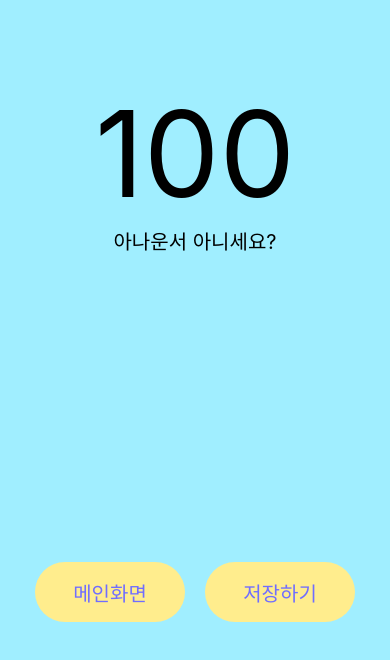
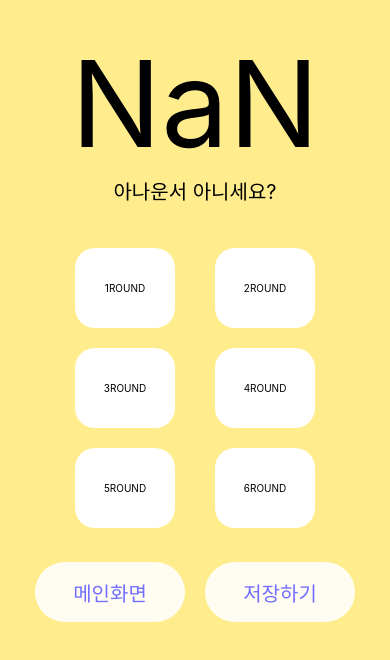
Before and after one commit to ksarangee/madcamp_week3, a React Native app in the folder Wangbambbang_fe/: screen /Score in a window 390 px wide. Shown: the part 132-792 px from the top of the page. Built offline with nearby package versions, Linux system fonts and the light colour scheme.

Commit message:
scorepage

```diff
--- a/Wangbambbang_fe/src/PlayingScreen1.tsx
+++ b/Wangbambbang_fe/src/PlayingScreen1.tsx
@@ -35,6 +35,7 @@ const getRandomElements = (array: string[], count: number) => {
 const PlayingScreen1: React.FunctionComponent<Props> = ({ navigation, route }) => {
     const [progress, setProgress] = useState(new Animated.Value(0));
     const [scripts, setScripts] = useState<string[]>([]);
+    const [scores, setScores] = useState<number[]>([]); // 점수를 저장할 상태
     const { hasPermission } = route.params;
     const [recording, setRecording] = useState(false);
     const [recordingFinished, setRecordingFinished] = useState(false);
@@ -102,15 +103,18 @@ const PlayingScreen1: React.FunctionComponent<Props> = ({ navigation, route }) =
                 audioData: base64String,
                 script: scripts[0]
             });
-            const { score } = response.data;
+            let { score } = response.data;
 
-            if (!isNaN(score)) {
-                console.log('Score:', score);
-                navigation.navigate('Playing2', { scripts: scripts.slice(1) });
-            } else {
-                console.error('Invalid score:', score);
-                Alert.alert('Error', 'Invalid score received from server');
+            if (isNaN(score)) {
+                score = "1.00";
             }
+
+            console.log('Score:', score);
+            setScores([...scores, score]); // 점수를 배열에 추가
+
+            navigation.navigate('Playing2', { scores: [...scores, score], scripts: scripts.slice(1) });
+
+
         } catch (error: any) {
             if (error.response) {
                 console.error('Error response:', error.response.data);
--- a/Wangbambbang_fe/src/PlayingScreen2.tsx
+++ b/Wangbambbang_fe/src/PlayingScreen2.tsx
@@ -40,6 +40,7 @@ const PlayingScreen2: React.FunctionComponent<Props> = ({ navigation, route }) =
     const [audioPath] = useState(`${AudioUtils.DocumentDirectoryPath}/test.aac`);
     const [timerFinished, setTimerFinished] = useState(false);
     const [base64String, setBase64String] = useState('');
+    const [scores, setScores] = useState<number[]>(route.params?.scores || []);
 
     const getDuration = (script: string) => {
         return shortScript.includes(script) ? 2000 : 4000;
@@ -101,15 +102,17 @@ const PlayingScreen2: React.FunctionComponent<Props> = ({ navigation, route }) =
                 audioData: base64String,
                 script: scripts[0]
             });
-            const { score } = response.data;
+            let { score } = response.data;
 
-            if (!isNaN(score)) {
-                console.log('Score:', score);
-                navigation.navigate('Playing3', { scripts: scripts.slice(1) });
-            } else {
-                console.error('Invalid score:', score);
-                Alert.alert('Error', 'Invalid score received from server');
+            if (isNaN(score)) {
+                score = 1.00;
             }
+
+            console.log('Score:', score);
+            setScores([...scores, score]); // 점수를 배열에 추가
+
+            navigation.navigate('Playing3', { scores: [...scores, score], scripts: scripts.slice(1) });
+
         } catch (error: any) {
             if (error.response) {
                 console.error('Error response:', error.response.data);
--- a/Wangbambbang_fe/src/PlayingScreen3.tsx
+++ b/Wangbambbang_fe/src/PlayingScreen3.tsx
@@ -40,6 +40,7 @@ const PlayingScreen3: React.FunctionComponent<Props> = ({ navigation, route }) =
     const [audioPath] = useState(`${AudioUtils.DocumentDirectoryPath}/test.aac`);
     const [timerFinished, setTimerFinished] = useState(false);
     const [base64String, setBase64String] = useState('');
+    const [scores, setScores] = useState<number[]>(route.params?.scores || []);
 
     const getDuration = (script: string) => {
         return shortScript.includes(script) ? 2000 : 4000;
@@ -101,15 +102,16 @@ const PlayingScreen3: React.FunctionComponent<Props> = ({ navigation, route }) =
                 audioData: base64String,
                 script: scripts[0]
             });
-            const { score } = response.data;
+            let { score } = response.data;
 
-            if (!isNaN(score)) {
-                console.log('Score:', score);
-                navigation.navigate('Playing4', { scripts: scripts.slice(1) });
-            } else {
-                console.error('Invalid score:', score);
-                Alert.alert('Error', 'Invalid score received from server');
+            if (isNaN(score)) {
+                score = 1.00;
             }
+
+            console.log('Score:', score);
+            setScores([...scores, score]); // 점수를 배열에 추가
+
+            navigation.navigate('Playing4', { scores: [...scores, score], scripts: scripts.slice(1) });
         } catch (error: any) {
             if (error.response) {
                 console.error('Error response:', error.response.data);
--- a/Wangbambbang_fe/src/PlayingScreen4.tsx
+++ b/Wangbambbang_fe/src/PlayingScreen4.tsx
@@ -16,8 +16,8 @@ import axios from 'axios';
 
 import { RootStackParamList } from '../App';
 
-type PlayingScreenNavigationProp = StackNavigationProp<RootStackParamList, 'Playing2'>;
-type PlayingScreenRouterProp = RouteProp<RootStackParamList, 'Playing2'>;
+type PlayingScreenNavigationProp = StackNavigationProp<RootStackParamList, 'Playing4'>;
+type PlayingScreenRouterProp = RouteProp<RootStackParamList, 'Playing4'>;
 
 type Props = {
     navigation: PlayingScreenNavigationProp;
@@ -40,6 +40,7 @@ const PlayingScreen4: React.FunctionComponent<Props> = ({ navigation, route }) =
     const [audioPath] = useState(`${AudioUtils.DocumentDirectoryPath}/test.aac`);
     const [timerFinished, setTimerFinished] = useState(false);
     const [base64String, setBase64String] = useState('');
+    const [scores, setScores] = useState<number[]>(route.params?.scores || []);
 
     const getDuration = (script: string) => {
         return shortScript.includes(script) ? 2000 : 4000;
@@ -101,15 +102,16 @@ const PlayingScreen4: React.FunctionComponent<Props> = ({ navigation, route }) =
                 audioData: base64String,
                 script: scripts[0]
             });
-            const { score } = response.data;
+            let { score } = response.data;
 
-            if (!isNaN(score)) {
-                console.log('Score:', score);
-                navigation.navigate('Playing5', { scripts: scripts.slice(1) });
-            } else {
-                console.error('Invalid score:', score);
-                Alert.alert('Error', 'Invalid score received from server');
+            if (isNaN(score)) {
+                score = 1.00;
             }
+
+            console.log('Score:', score);
+            setScores([...scores, score]); // 점수를 배열에 추가
+
+            navigation.navigate('Playing5', { scores: [...scores, score], scripts: scripts.slice(1) });
         } catch (error: any) {
             if (error.response) {
                 console.error('Error response:', error.response.data);
--- a/Wangbambbang_fe/src/PlayingScreen5.tsx
+++ b/Wangbambbang_fe/src/PlayingScreen5.tsx
@@ -16,8 +16,8 @@ import axios from 'axios';
 
 import { RootStackParamList } from '../App';
 
-type PlayingScreenNavigationProp = StackNavigationProp<RootStackParamList, 'Playing4'>;
-type PlayingScreenRouterProp = RouteProp<RootStackParamList, 'Playing4'>;
+type PlayingScreenNavigationProp = StackNavigationProp<RootStackParamList, 'Playing5'>;
+type PlayingScreenRouterProp = RouteProp<RootStackParamList, 'Playing5'>;
 
 type Props = {
     navigation: PlayingScreenNavigationProp;
@@ -40,6 +40,7 @@ const PlayingScreen5: React.FunctionComponent<Props> = ({ navigation, route }) =
     const [audioPath] = useState(`${AudioUtils.DocumentDirectoryPath}/test.aac`);
     const [timerFinished, setTimerFinished] = useState(false);
     const [base64String, setBase64String] = useState('');
+    const [scores, setScores] = useState<string[]>(route.params?.scores || []);
 
     const getDuration = (script: string) => {
         return shortScript.includes(script) ? 2000 : 4000;
@@ -101,15 +102,16 @@ const PlayingScreen5: React.FunctionComponent<Props> = ({ navigation, route }) =
                 audioData: base64String,
                 script: scripts[0]
             });
-            const { score } = response.data;
+            let { score } = response.data;
 
-            if (!isNaN(score)) {
-                console.log('Score:', score);
-                navigation.navigate('Playing6', { scripts: scripts.slice(1) });
-            } else {
-                console.error('Invalid score:', score);
-                Alert.alert('Error', 'Invalid score received from server');
+            if (isNaN(score)) {
+                score = 1.00;
             }
+
+            console.log('Score:', score);
+            setScores([...scores, score]); // 점수를 배열에 추가
+
+            navigation.navigate('Playing6', { scores: [...scores, score], scripts: scripts.slice(1) });
         } catch (error: any) {
             if (error.response) {
                 console.error('Error response:', error.response.data);
--- a/Wangbambbang_fe/src/PlayingScreen6.tsx
+++ b/Wangbambbang_fe/src/PlayingScreen6.tsx
@@ -40,6 +40,8 @@ const PlayingScreen6: React.FunctionComponent<Props> = ({ navigation, route }) =
     const [audioPath] = useState(`${AudioUtils.DocumentDirectoryPath}/test.aac`);
     const [timerFinished, setTimerFinished] = useState(false);
     const [base64String, setBase64String] = useState('');
+    const [scores, setScores] = useState<string[]>(route.params?.scores || []);
+
 
     const getDuration = (script: string) => {
         return shortScript.includes(script) ? 2000 : 4000;
@@ -101,15 +103,17 @@ const PlayingScreen6: React.FunctionComponent<Props> = ({ navigation, route }) =
                 audioData: base64String,
                 script: scripts[0]
             });
-            const { score } = response.data;
+            let { score } = response.data;
 
-            if (!isNaN(score)) {
-                console.log('Score:', score);
-                navigation.navigate('Main');
-            } else {
-                console.error('Invalid score:', score);
-                Alert.alert('Error', 'Invalid score received from server');
+            if (isNaN(score)) {
+                score = 1.00;
             }
+
+            console.log('Score:', score);
+            setScores([...scores, score]); // 점수를 배열에 추가
+
+            navigation.navigate('Score', { scores: [...scores, score]});
+
         } catch (error: any) {
             if (error.response) {
                 console.error('Error response:', error.response.data);
--- a/Wangbambbang_fe/src/ScoreScreen.tsx
+++ b/Wangbambbang_fe/src/ScoreScreen.tsx
@@ -1,5 +1,5 @@
 import LottieView from 'lottie-react-native';
-import React from 'react';
+import React, {useState} from 'react';
 import {
   SafeAreaView,
   ScrollView,
@@ -12,14 +12,36 @@ import {
 } from 'react-native';
 import {StackNavigationProp} from '@react-navigation/stack';
 import {RootStackParamList} from '../App';
+import { RouteProp } from '@react-navigation/native';
 
-type MainScreenNavigationProp = StackNavigationProp<RootStackParamList, 'Main'>;
+type ScoreScreenNavigationProp = StackNavigationProp<RootStackParamList, 'Score'>;
+type ScoreScreenRouterProp = RouteProp<RootStackParamList, 'Score'>;
+
 
 type Props = {
-  navigation: MainScreenNavigationProp;
+  navigation: ScoreScreenNavigationProp;
+  route: ScoreScreenRouterProp;
 };
 
-const ScoreScreen: React.FunctionComponent<Props> = ({navigation}) => {
+const average = (array: (string | number)[]): number => {
+  // 문자열을 숫자로 변환, 숫자는 그대로 유지
+  const numbers = array.map(item => typeof item === "string" ? parseFloat(item) : item);
+
+  // 숫자 배열의 합을 구함
+  const total = numbers.reduce((acc, curr) => acc + curr, 0);
+
+  // 평균 계산
+  return total / numbers.length;
+}
+
+const ScoreScreen: React.FunctionComponent<Props> = ({navigation, route}) => {
+
+  const [scores, setScores] = useState<string[]>(route.params?.scores || []);
+
+  console.log(scores)
+
+  console.log(scores)
+
   return (
     <View style={styles.container}>
       <LottieView
@@ -29,8 +51,41 @@ const ScoreScreen: React.FunctionComponent<Props> = ({navigation}) => {
         loop={false}
       />
       <View style={styles.scoreContainer}>
-        <Text style={styles.scoreText}>100</Text>
+        <Text style={styles.scoreText}>{average(scores)}</Text>
         <Text style={styles.comment}>아나운서 아니세요?</Text>
+      </View>
+
+      <View style = {styles.roundContainer1}>
+        <View style ={styles.round}>
+          <Text style = {styles.roundText}>1ROUND</Text>
+          <Text style = {styles.roundScoreText}>{scores[0]}</Text>
+        </View>
+        <View style ={styles.round}>
+          <Text style = {styles.roundText}>2ROUND</Text>
+          <Text style = {styles.roundScoreText}>{scores[1]}</Text>
+        </View>
+      </View>
+
+      <View style = {styles.roundContainer2}>
+        <View style ={styles.round}>
+          <Text style = {styles.roundText}>3ROUND</Text>
+          <Text style = {styles.roundScoreText}>{scores[2]}</Text>
+        </View>
+        <View style ={styles.round}>
+          <Text style = {styles.roundText}>4ROUND</Text>
+          <Text style = {styles.roundScoreText}>{scores[3]}</Text>
+        </View>
+      </View>
+
+      <View style = {styles.roundContainer3}>
+        <View style ={styles.round}>
+          <Text style = {styles.roundText}>5ROUND</Text>
+          <Text style = {styles.roundScoreText}>{scores[4]}</Text>
+        </View>
+        <View style ={styles.round}>
+          <Text style = {styles.roundText}>6ROUND</Text>
+          <Text style = {styles.roundScoreText}>{scores[5]}</Text>
+        </View>
       </View>
 
       <View style={styles.buttonContainer}>
@@ -44,7 +99,7 @@ const ScoreScreen: React.FunctionComponent<Props> = ({navigation}) => {
           onPress={() =>
             navigation.navigate('Ranking', {
               fromScoreScreen: true,
-              score: 100, // 실제 점수로 대체
+              score: average(scores), // 실제 점수로 대체
             } as const)
           }>
           <Text style={styles.buttonText}>저장하기</Text>
@@ -57,7 +112,7 @@ const ScoreScreen: React.FunctionComponent<Props> = ({navigation}) => {
 const styles = StyleSheet.create({
   container: {
     flex: 1,
-    backgroundColor: '#A0EEFF',
+    backgroundColor: '#FFED8D',
     alignItems: 'center',
   },
   scoreContainer: {
@@ -65,13 +120,46 @@ const styles = StyleSheet.create({
     height: 400,
     alignItems: 'center',
     justifyContent: 'center',
-    marginVertical: 100,
+    marginVertical: 50,
     position: 'absolute',
   },
   scoreText: {
     fontSize: 120,
   },
   comment: {
+    fontSize: 20,
+  },
+  roundContainer1: {
+    flexDirection: 'row',
+    height:80,
+    position: 'absolute',
+    top: 380,
+  },
+  roundContainer2: {
+    flexDirection: 'row',
+    height:80,
+    position: 'absolute',
+    top: 480,
+  },
+  roundContainer3: {
+    flexDirection: 'row',
+    height:80,
+    top: 580,
+    position: 'absolute',
+  },
+  round: {
+    width: 100,
+    height: 80,
+    backgroundColor: 'white',
+    borderRadius: 20,
+    marginHorizontal: 20,
+    alignItems: 'center',
+    justifyContent: 'center'
+  },
+  roundText: {
+    fontSize: 10,
+  },
+  roundScoreText: {
     fontSize: 20,
   },
   buttonContainer: {
@@ -85,7 +173,7 @@ const styles = StyleSheet.create({
     height: 60,
     width: 150,
     borderRadius: 30,
-    backgroundColor: '#FFED8D',
+    backgroundColor: '#FFFDF1',
     margin: 10,
     justifyContent: 'center',
     alignItems: 'center',
```
Also changed, not shown: Wangbambbang_fe/App.tsx (+6 -12 lines).
